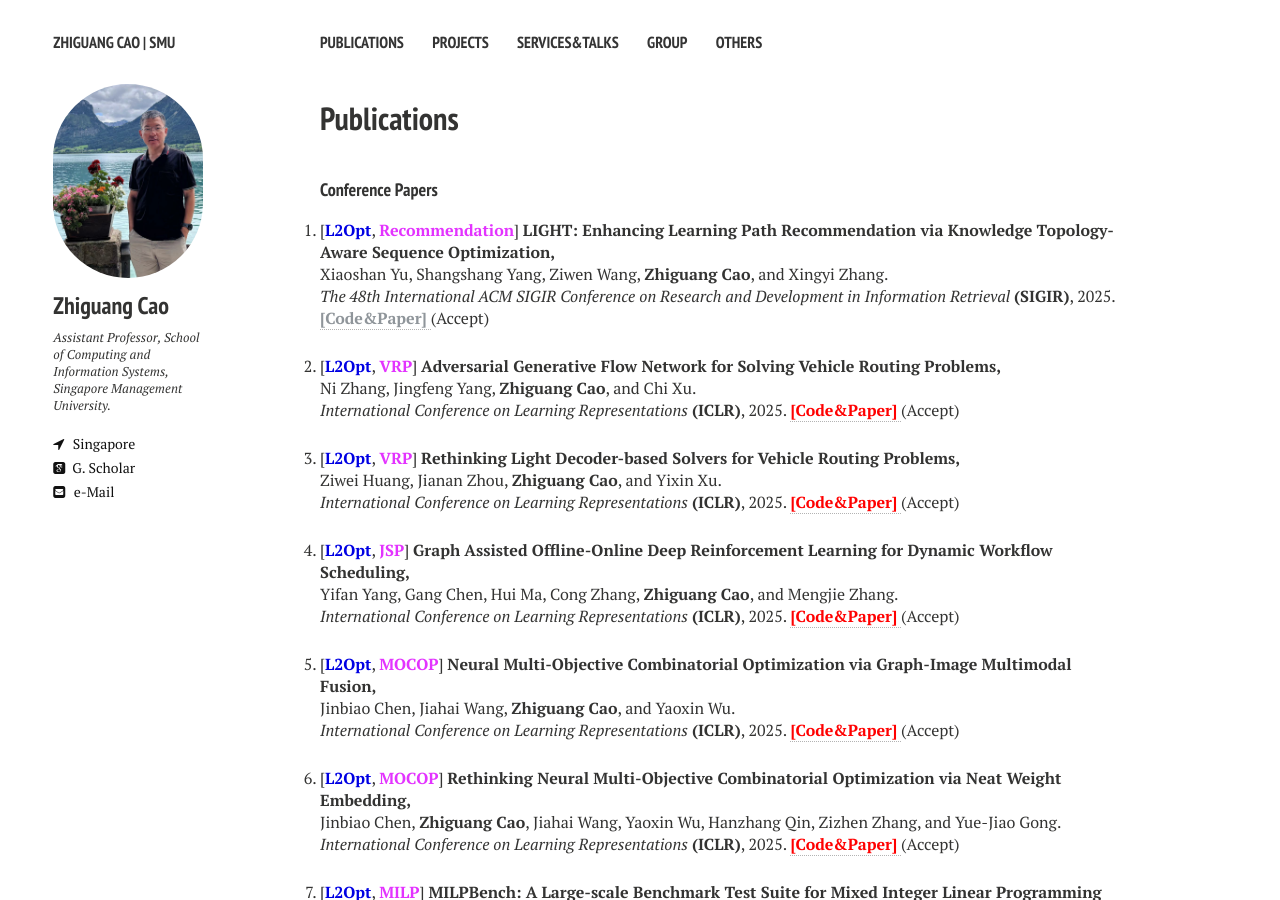
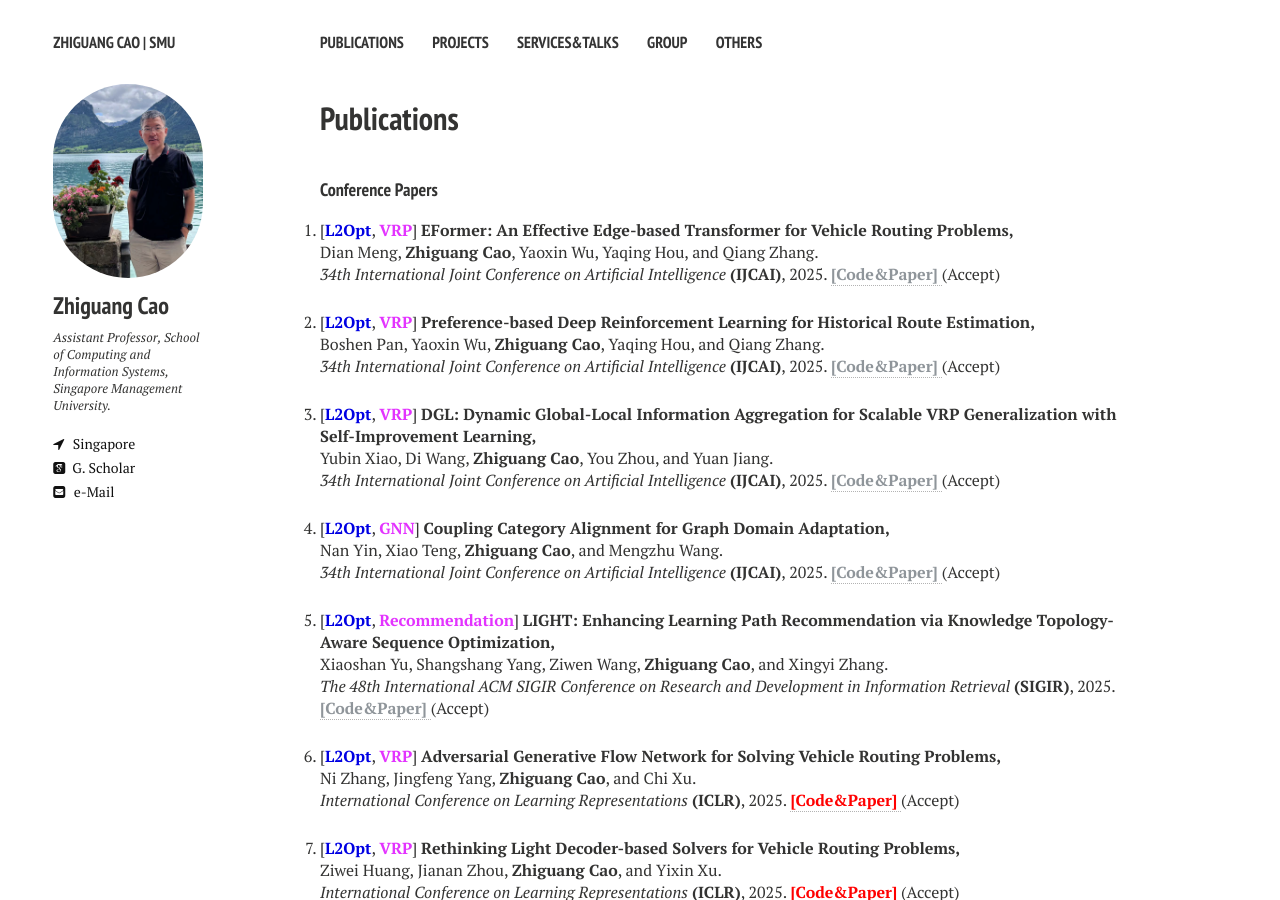
Before and after one commit to zhiguangcaosg/zhiguangcaosg.github.io, a Jekyll site: the page built from publications.md, in a window 1280 px wide and 900 px high. Built offline with Jekyll 4.4.1, drawn with Linux system fonts in a browser that asks for light colours; nearby versions of some CDN libraries.

Commit message:
Update publications.html

```diff
--- a/_layouts/publications.html
+++ b/_layouts/publications.html
@@ -89,6 +89,39 @@ div.bibtex pre { font-size: 75%; overflow: auto;  width: 100%; padding: 0em 0em;
 
     <!-- Item: Caelles2016 -->
 <ol style="padding-left:0px;">
+
+<li>
+<p>
+[<font color="#0000E3"><b>L2Opt</b></font>, <font color="#E333FF"><b>VRP</b></font>] <b>EFormer: An Effective Edge-based Transformer for Vehicle Routing Problems,</b>
+<br> Dian Meng, <b>Zhiguang Cao</b>, Yaoxin Wu, Yaqing Hou, and Qiang Zhang.<br>
+<i> 34th International Joint Conference on Artificial Intelligence</i> <b>(IJCAI)</b>, 2025.  <a href="https://zhiguangcaosg.github.io/publications/"> <font color="#8F959A"><b>[Code&Paper]</b> </font></a> (Accept)
+</p>
+</li>
+
+<li>
+<p>
+[<font color="#0000E3"><b>L2Opt</b></font>, <font color="#E333FF"><b>VRP</b></font>] <b>Preference-based Deep Reinforcement Learning for Historical Route Estimation,</b>
+<br> Boshen Pan, Yaoxin Wu, <b>Zhiguang Cao</b>, Yaqing Hou, and Qiang Zhang.<br>
+<i> 34th International Joint Conference on Artificial Intelligence</i> <b>(IJCAI)</b>, 2025.  <a href="https://zhiguangcaosg.github.io/publications/"> <font color="#8F959A"><b>[Code&Paper]</b> </font></a> (Accept)
+</p>
+</li>
+
+<li>
+<p>
+[<font color="#0000E3"><b>L2Opt</b></font>, <font color="#E333FF"><b>VRP</b></font>] <b>DGL: Dynamic Global-Local Information Aggregation for Scalable VRP Generalization with Self-Improvement Learning,</b>
+<br> Yubin Xiao, Di Wang, <b>Zhiguang Cao</b>, You Zhou, and Yuan Jiang.<br>
+<i> 34th International Joint Conference on Artificial Intelligence</i> <b>(IJCAI)</b>, 2025.  <a href="https://zhiguangcaosg.github.io/publications/"> <font color="#8F959A"><b>[Code&Paper]</b> </font></a> (Accept)
+</p>
+</li>
+
+<li>
+<p>
+[<font color="#0000E3"><b>L2Opt</b></font>, <font color="#E333FF"><b>GNN</b></font>] <b>Coupling Category Alignment for Graph Domain Adaptation,</b>
+<br> Nan Yin, Xiao Teng, <b>Zhiguang Cao</b>, and Mengzhu Wang.<br>
+<i> 34th International Joint Conference on Artificial Intelligence</i> <b>(IJCAI)</b>, 2025.  <a href="https://zhiguangcaosg.github.io/publications/"> <font color="#8F959A"><b>[Code&Paper]</b> </font></a> (Accept)
+</p>
+</li>
+
 
 <li>
 <p>
```
